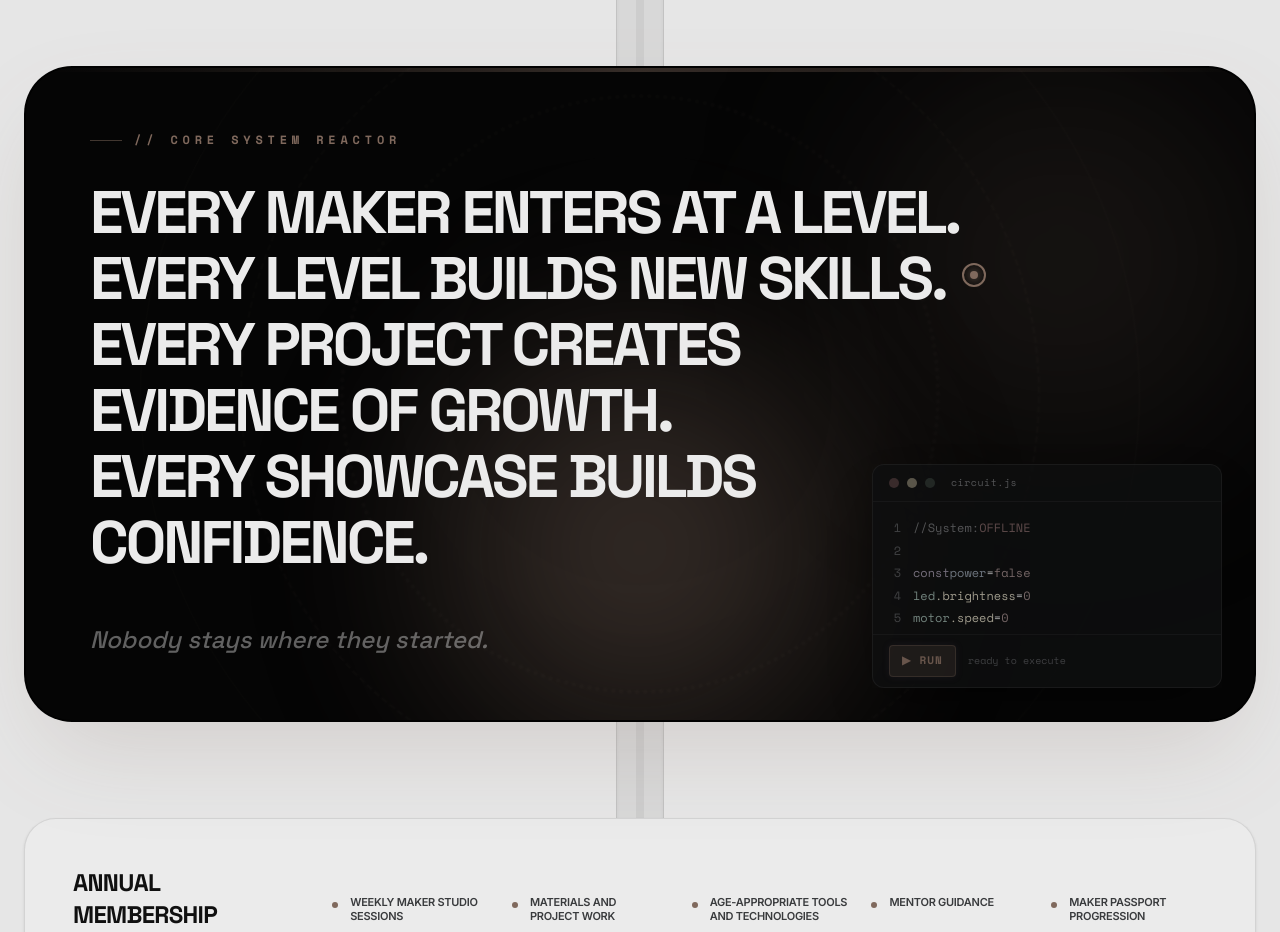
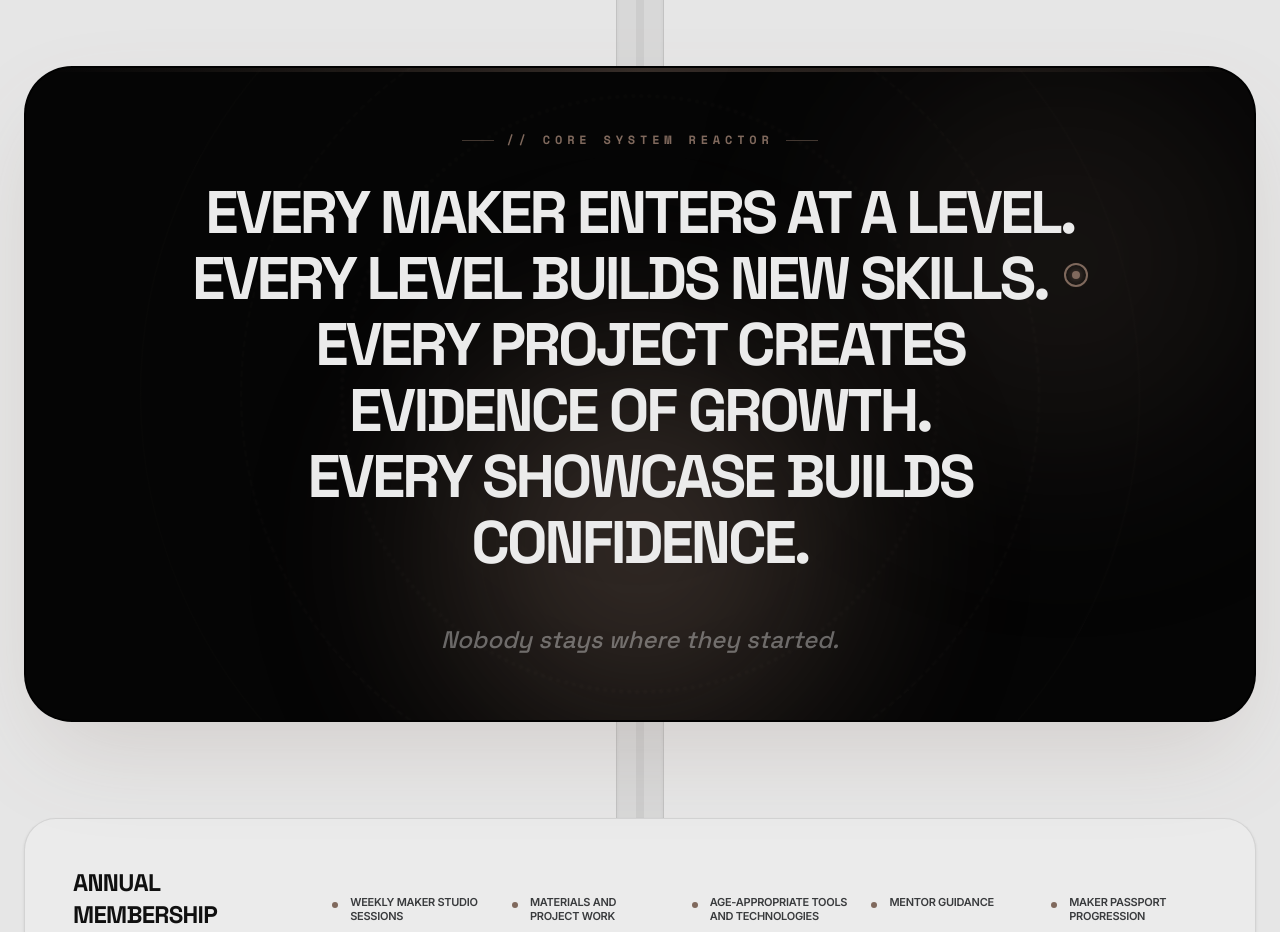
Before and after one commit to pratikb1234/Makerreactor, a React (Vite) app: page / in a window 1280 px wide. Shown: the part 10260-11192 px from the top of the page. Built offline with nearby package versions, Linux system fonts and the light colour scheme.

Commit message:
Remove code widget typo and completely center text in Dark Core

```diff
--- a/src/components/ProgramPathway.jsx
+++ b/src/components/ProgramPathway.jsx
@@ -146,14 +146,15 @@ export default function ProgramPathway() {
           {/* Containment Shield Top Edge */}
           <div className="absolute top-0 left-0 w-full h-1 bg-gradient-to-r from-transparent via-[var(--color-accent)]/40 to-transparent" />
 
-          <div className="relative z-10 max-w-4xl">
+          <div className="relative z-10 max-w-4xl flex flex-col items-center text-center mx-auto">
             <div className="font-mono text-xs uppercase tracking-[0.4em] font-bold text-[var(--color-accent)] mb-8 flex items-center gap-3">
               <div className="w-8 h-px bg-[var(--color-accent)]/50" />
               // CORE SYSTEM REACTOR
+              <div className="w-8 h-px bg-[var(--color-accent)]/50" />
             </div>
             <h3 className="text-4xl md:text-5xl lg:text-6xl font-display font-bold uppercase tracking-tighter leading-[1.1] mb-12">
               Every maker enters at a level. <br/>
-              <span className="inline-flex items-center gap-4 flex-wrap">
+              <span className="inline-flex items-center gap-4 flex-wrap justify-center">
                 Every level builds new skills.
                 <span className="hidden md:inline-flex relative -top-1 w-6 h-6 items-center justify-center rounded-full border-2 border-[var(--color-accent)]">
                   <span className="w-2 h-2 bg-[var(--color-accent)] rounded-full shadow-[0_0_10px_var(--color-accent)] animate-pulse" />
@@ -165,11 +166,6 @@ export default function ProgramPathway() {
             <p className="text-2xl text-white/40 font-display italic">
               Nobody stays where they started.
             </p>
-          </div>
-
-          {/* The Code Metaphor Widget */}
-          <div className="relative mt-12 md:absolute md:bottom-8 md:right-8 z-10 w-full md:w-[350px] shadow-2xl shadow-black/50 opacity-80 group-hover/system:opacity-100 transition-opacity duration-700">
-            <FloatingCodeWidget className="w-full" />
           </div>
         </motion.div>
 
```
